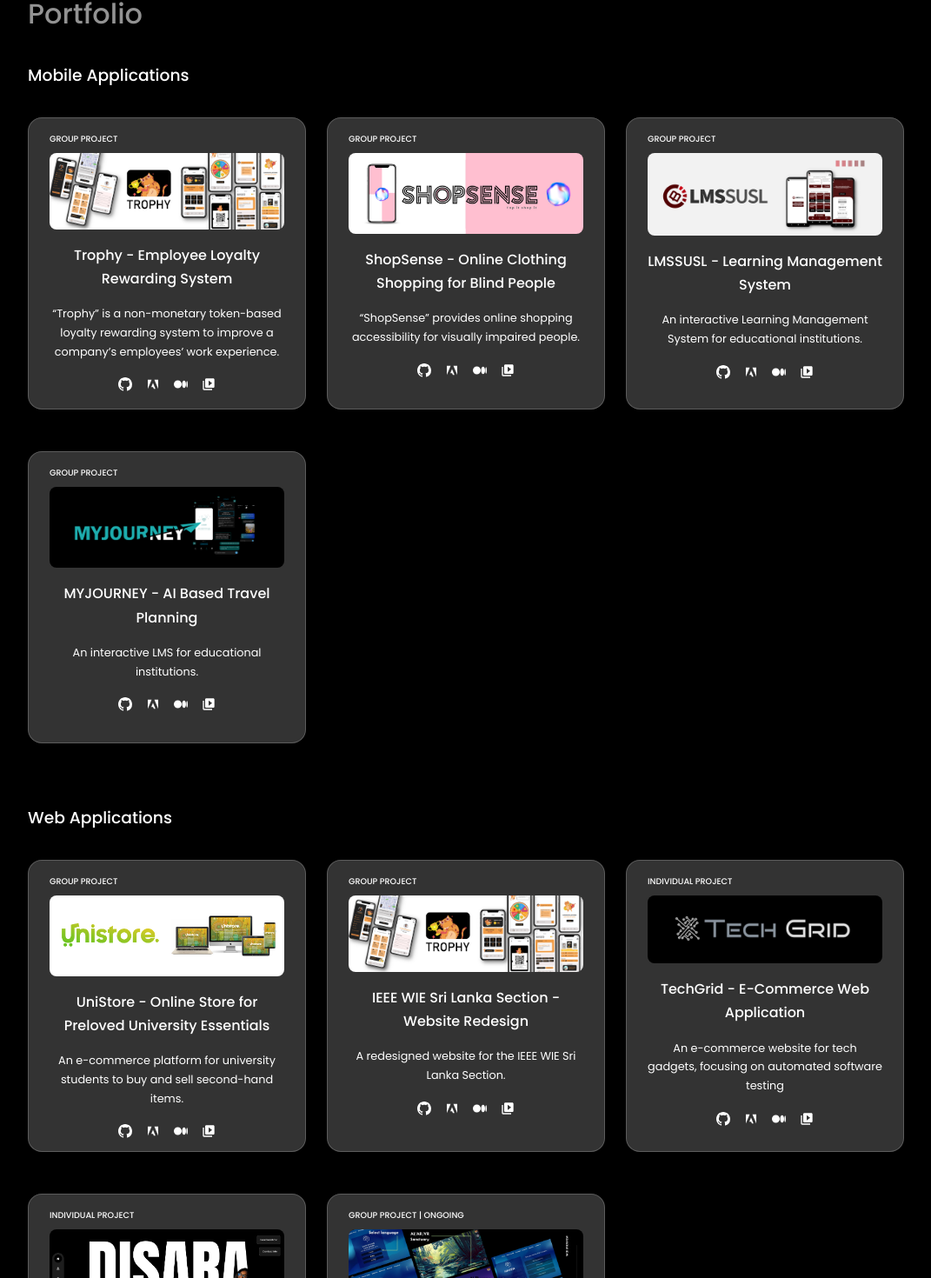
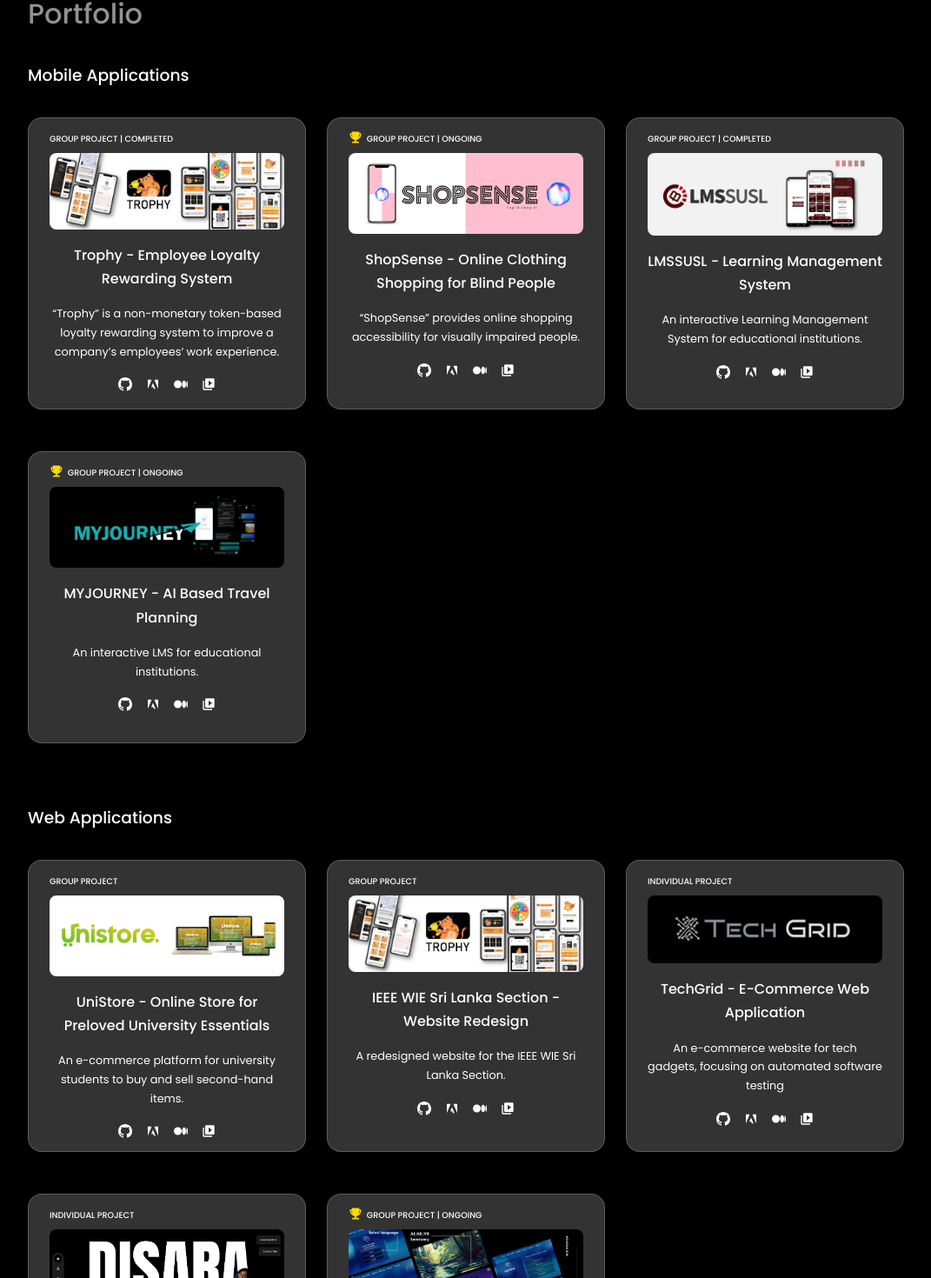
Before and after one commit to disara7/portfolio, a React (Create React App) app: page / in a window 1280 px wide. Shown: the part 2449-3919 px from the top of the page at 87% size, without its empty margins (208-1279 px from the left). Built offline with nearby package versions, Linux system fonts and the light colour scheme.

Commit message:
added award winning

```diff
--- a/src/components/portfolio/Portfolio.jsx
+++ b/src/components/portfolio/Portfolio.jsx
@@ -15,6 +15,7 @@
 import { BiLogoAdobe } from "react-icons/bi";
 import { FaMedium } from "react-icons/fa6";
 import { MdVideoLibrary } from "react-icons/md";
+import { IoMdTrophy } from "react-icons/io";
 
 const Portfolio = () => {
   return (
@@ -25,7 +26,7 @@
           <h3>Mobile Applications</h3>
           <div className="projects">
             <div className="portfolio_card">
-              <h3>GROUP PROJECT</h3>
+              <h3>GROUP PROJECT | COMPLETED</h3>
               <img src={p1} alt="Web App Project 1" />
               <h4>Trophy - Employee Loyalty Rewarding System</h4>
               <p>“Trophy” is a non-monetary token-based loyalty rewarding system to improve a company’s employees’ work experience.</p>
@@ -37,7 +38,10 @@
               </div>
             </div>
             <div className="portfolio_card">
-              <h3>GROUP PROJECT</h3>
+              <div className="aw">
+                <div className="iconstyle"><IoMdTrophy /></div>
+                <h3>GROUP PROJECT | ONGOING</h3>
+              </div>
               <img src={p2} alt="Web App Project 1" />
               <h4>ShopSense - Online Clothing Shopping for Blind People</h4>
               <p>“ShopSense” provides online shopping accessibility for visually impaired people.</p>
@@ -49,7 +53,7 @@
               </div>
             </div>
             <div className="portfolio_card">
-              <h3>GROUP PROJECT</h3>
+              <h3>GROUP PROJECT | COMPLETED</h3>
               <img src={p5} alt="Web App Project 1" />
               <h4>LMSSUSL - Learning Management System</h4>
               <p>An interactive Learning Management System for educational institutions.</p>
@@ -62,7 +66,10 @@
             </div>
           </div>
           <div className="portfolio_card">
-            <h3>GROUP PROJECT</h3>
+            <div className="aw">
+                <div className="iconstyle"><IoMdTrophy /></div>
+                <h3>GROUP PROJECT | ONGOING</h3>
+              </div>
             <img src={p4} alt="Web App Project 1" />
             <h4>MYJOURNEY - AI Based Travel Planning</h4>
             <p>An interactive LMS for educational institutions.</p>
@@ -130,7 +137,10 @@
             </div>
           </div>
           <div className="portfolio_card">
-          <h3>GROUP PROJECT | ONGOING</h3>
+          <div className="aw">
+                <div className="iconstyle"><IoMdTrophy /></div>
+                <h3>GROUP PROJECT | ONGOING</h3>
+              </div>
           <img src={p9} alt="Web App Project 1" />
             <h4>Haven - Mental health oasis</h4>
             <p>It is a comprehensive online web-based platform that leverages AI and VR.</p>
@@ -184,7 +194,10 @@
         </div>
         <div className="projects">
         <div className="portfolio_card">
-          <h3>GROUP PROJECT | COMPLETED</h3>
+        <div className="aw">
+                <div className="iconstyle"><IoMdTrophy /></div>
+                <h3>GROUP PROJECT | COMPLETED</h3>
+              </div>
           <img src={p7} alt="Web App Project 1" />
             <h4>Shut - Car Racing Simulation Game</h4>
             <p>To learn different Flutter things.</p>
--- a/src/components/portfolio/portfolio.css
+++ b/src/components/portfolio/portfolio.css
@@ -65,6 +65,16 @@
     margin-top: 1rem;
 }
 
+.aw{
+    display: flex;
+    align-items: center;
+}
+
+.iconstyle{
+    color: rgb(255, 217, 0);
+    margin-top: -0.9rem;
+    margin-right: 0.3rem;
+}
 /*===========FOR RESPONSIVENESS (SMALL DEVICES)==============*/
 
 @media screen and (max-width: 700px) {
```
